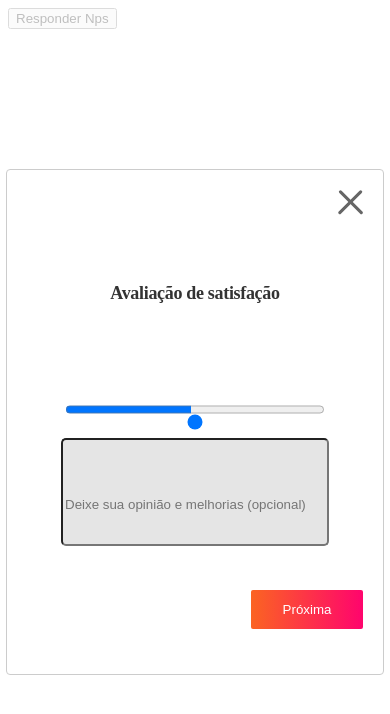
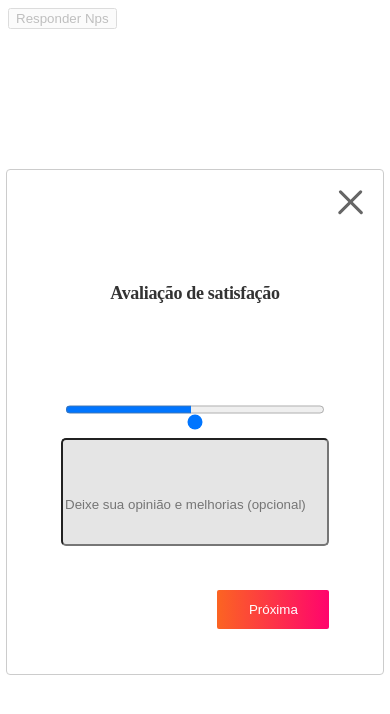
Before and after one commit to abnerwerley/nps-frontend, a React (Vite) app: page /firstQuestion in a window 390 px wide. Shown: the top 714 px of the page. Built offline with nearby package versions, Linux system fonts and the light colour scheme; no server answers.

Commit message:
:iphone: @abnerwerley [buttons position modified when mobile]

```diff
--- a/src/pages/FirstQuestion/index.jsx
+++ b/src/pages/FirstQuestion/index.jsx
@@ -5,7 +5,6 @@ import arrow from "../../assets/arrow.svg";
 import * as S from "./style";
 import Axios from "axios";
 import { useEffect } from "react";
-import { Link } from "react-router-dom";
 import { useForm } from "react-hook-form";
 import axios from "axios";
 
@@ -104,7 +103,6 @@ function FirstQuestion() {
                 {...register("response")}
               ></S.TextArea>
             </S.DivFields>
-          </S.Content>
             <S.BottomButtons>
               <S.NextButton onSubmit={handleSubmit(saveResponse)}>
                 <S.LinkStyled to={"/secondQuestion"} style={{ color: "white" }}>
@@ -112,6 +110,7 @@ function FirstQuestion() {
                 </S.LinkStyled>
               </S.NextButton>
             </S.BottomButtons>
+          </S.Content>
         </S.ModalContainer>
       </Modal>
     </S.Container>
--- a/src/pages/FirstQuestion/style.js
+++ b/src/pages/FirstQuestion/style.js
@@ -53,7 +53,11 @@ export const Close = styled.img`
   height: 25px;
 `;
 
-export const Content = styled.div``;
+export const Content = styled.div`
+  display: flex;
+  flex-direction: column;
+  align-items: center;
+`;
 
 export const Texts = styled.div`
   display: flex;
@@ -166,6 +170,7 @@ export const BottomButtons = styled.div`
 
   padding-top: 56.25px;
   @media (min-width: 300px) and (max-width: 699px) {
+    width: 80%;
     justify-content: flex-end;
     padding-top: 44px;
   }
--- a/src/pages/SecondQuestion/index.jsx
+++ b/src/pages/SecondQuestion/index.jsx
@@ -83,7 +83,6 @@ function SecondQuestion() {
                 placeholder="Deixe sua opinião e melhorias (opcional)"
               ></S.TextArea>
             </S.DivFields>
-          </S.Content>
             <S.BottomButtons>
               <S.BackButton>
                 <S.LinkStyled to={"/firstQuestion"} style={{ color: "black" }}>
@@ -96,6 +95,7 @@ function SecondQuestion() {
                 </S.LinkStyled>
               </S.NextButton>
             </S.BottomButtons>
+          </S.Content>
         </S.ModalContainer>
       </Modal>
     </S.Container>
--- a/src/pages/SecondQuestion/style.js
+++ b/src/pages/SecondQuestion/style.js
@@ -51,7 +51,11 @@ export const Close = styled.img`
   height: 25px;
 `;
 
-export const Content = styled.div``;
+export const Content = styled.div`
+  display: flex;
+  flex-direction: column;
+  align-items: center;
+`;
 
 export const Texts = styled.div`
   display: flex;
@@ -167,7 +171,8 @@ export const BottomButtons = styled.div`
   padding-top: 56.25px;
 
   @media (min-width: 300px) and (max-width: 699px) {
-    justify-content: space-between;
+    width: 90%;
+    justify-content: space-around;
     padding-top: 44px;
   }
 `;
--- a/src/pages/ThirdQuestion/index.jsx
+++ b/src/pages/ThirdQuestion/index.jsx
@@ -83,7 +83,6 @@ function ThirdQuestion() {
                 placeholder="Deixe sua opinião e melhorias (opcional)"
               ></S.TextArea>
             </S.DivFields>
-          </S.Content>
             <S.BottomButtons>
               <S.BackButton>
                 <S.LinkStyled to={"/secondQuestion"} style={{ color: "black" }}>
@@ -96,6 +95,7 @@ function ThirdQuestion() {
                 </S.LinkStyled>
               </S.NextButton>
             </S.BottomButtons>
+          </S.Content>
         </S.ModalContainer>
       </Modal>
     </S.Container>
--- a/src/pages/ThirdQuestion/style.js
+++ b/src/pages/ThirdQuestion/style.js
@@ -51,7 +51,11 @@ export const Close = styled.img`
   height: 25px;
 `;
 
-export const Content = styled.div``;
+export const Content = styled.div`
+  display: flex;
+  flex-direction: column;
+  align-items: center;
+`;
 
 export const Texts = styled.div`
   display: flex;
@@ -167,7 +171,8 @@ export const BottomButtons = styled.div`
   padding-top: 56.25px;
 
   @media (min-width: 300px) and (max-width: 699px) {
-    justify-content: space-between;
+    width: 90%;
+    justify-content: space-around;
     padding-top: 44px;
   }
 `;
```
Lines whose indentation alone changed are shown as unchanged.
